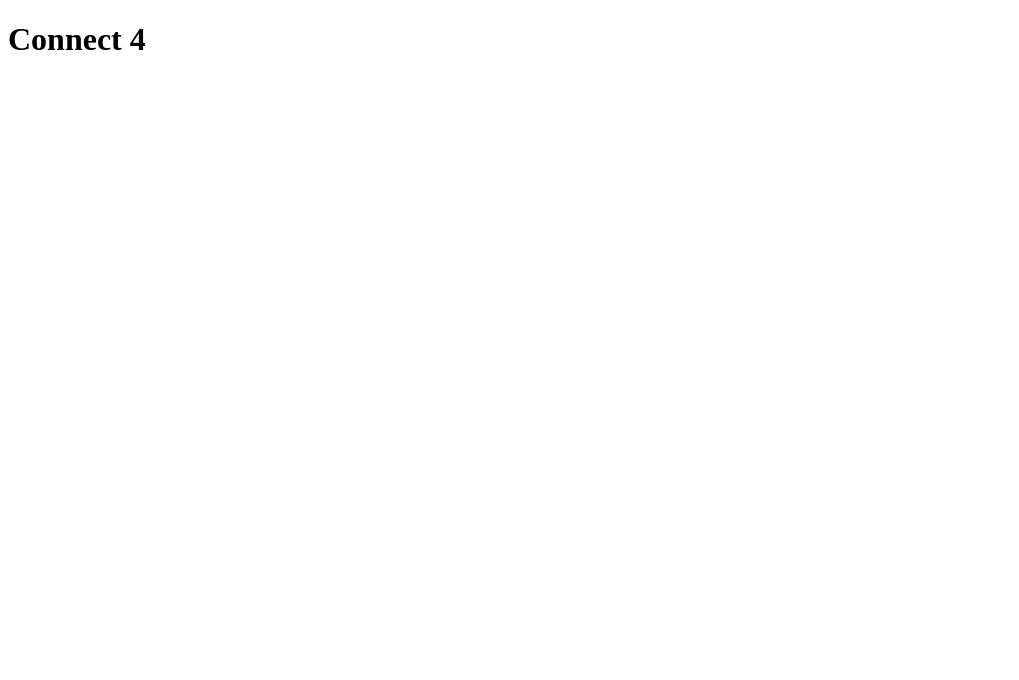
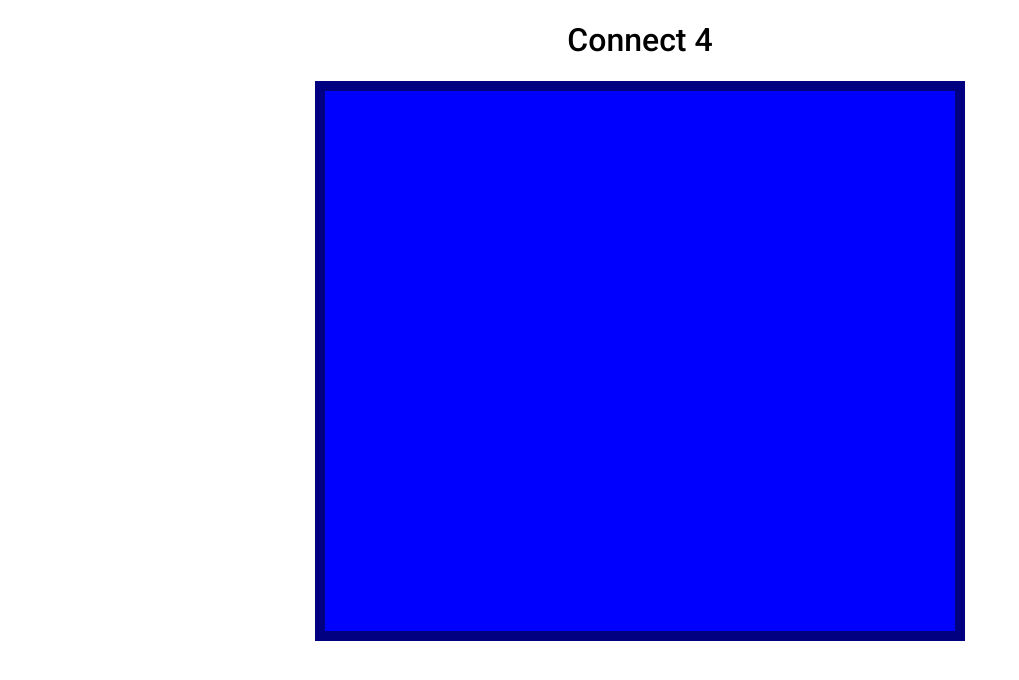
Before and after one commit to ligsnf/connect-four, a plain HTML site: page index.html in a window 1280 px wide. Shown: the whole page, without its empty margins (0-1019 px from the left). Drawn offline with Linux system fonts and the light colour scheme.

Commit message:
css done + start js

```diff
--- /dev/null
+++ b/index.css
@@ -0,0 +1,20 @@
+body {
+    font-family: 'Roboto', Helvetica, Arial, sans-serif;
+    text-align: center;
+}
+
+h1 {
+    font-weight: 500;
+}
+
+#board {
+    height: 540px;
+    width: 630px;
+
+    background-color: blue;
+    border: 10px solid navy;
+
+    margin: 0 auto;
+    display: flex;
+    flex-wrap: wrap;
+}
--- a/connect4.html
+++ b/index.html
@@ -5,8 +5,9 @@
         <meta name="viewport" content="width=device-width, initial-scale=1.0">
         <title>Connect 4</title>
 
-        <link rel="stylesheet" href="connect4.css">
-        <script src="connect4.js"></script>
+        <link rel="stylesheet" href="index.css">
+        <script src="index.js"></script>
+        <link rel="stylesheet" href="https://fonts.googleapis.com/css2?family=Roboto:wght@100;300;400;500&display=swap">
     </head>
 
     <body>
--- /dev/null
+++ b/index.js
@@ -0,0 +1,33 @@
+
+
+var playerRed = "R";
+var playerYellow = "Y";
+var currentPlayer = playerRed;
+
+var gameOver = false;
+var board;
+
+var rows = 6;
+var columns = 7;
+
+window.onload = function() {
+    setGame();
+}
+
+function setGame() {
+    board = [];
+
+    for (let r = 0; r < rows; r++) {
+        let row = [];
+        for (let c = 0; c < columns; c++) {
+            // JS Code
+            row.push(' ');
+
+            // HTML Code - <div id="0-0" class="tile"></div>
+            let tile = document.createElement("div"); // created div for each cell in board
+            tile.id = r.toString() + "-" + c.toString(); // gives id to html div of board coordinate, e.g. '3-4'
+            tile.classList.add("tile");
+            document.getElementById("board").append(tile);
+        }
+    }
+}
```
Also changed, not shown: connect4.css (deleted), connect4.js (deleted).
